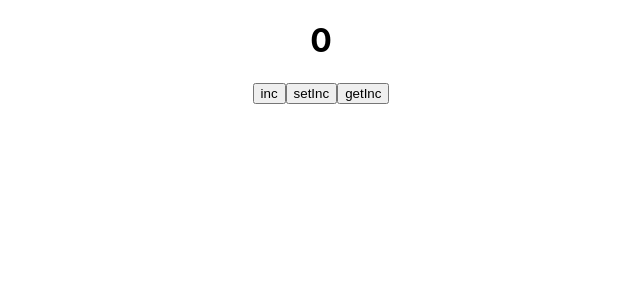
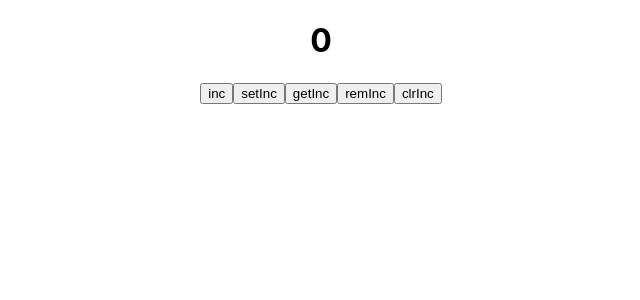
Before and after one commit to Pronat/delete, a React (Create React App) app: page / in a window 1280 px wide. Shown: the top 300 px of the page, without its empty margins (319-959 px from the left). Built offline with nearby package versions, Linux system fonts and the light colour scheme.

Commit message:
local storage 7

```diff
--- a/src/App.tsx
+++ b/src/App.tsx
@@ -10,6 +10,7 @@ function App() {
 
     const setIncHandler = () => {
         localStorage.setItem('newValue', JSON.stringify(value))
+        localStorage.setItem('newValue1', JSON.stringify(value+1))
     }
 
     const getIncHandler = () => {
@@ -17,12 +18,22 @@ function App() {
         if(val) {
         setValue(JSON.parse(val))   }}
 
+    const remIncHandler = () => {
+        localStorage.removeItem('newValue')
+    }
+
+    const clrIncHandler = () => {
+        localStorage.clear()
+    }
+
         return (
         <div className="App">
             <h1>{value}</h1>
            <button onClick={incHandler}>inc</button>
            <button onClick={setIncHandler}>setInc</button>
            <button onClick={getIncHandler}>getInc</button>
+           <button onClick={remIncHandler}>remInc</button>
+           <button onClick={clrIncHandler}>clrInc</button>
         </div>
     );
 }
```
